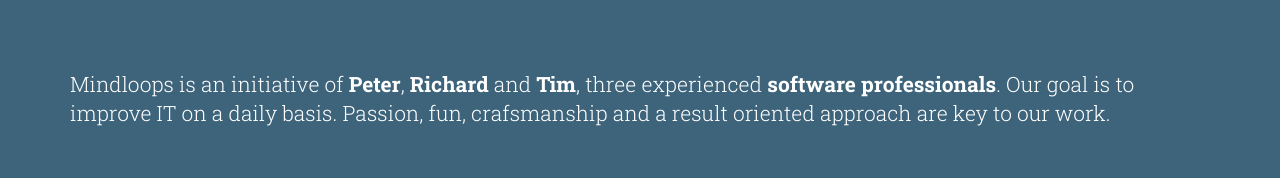
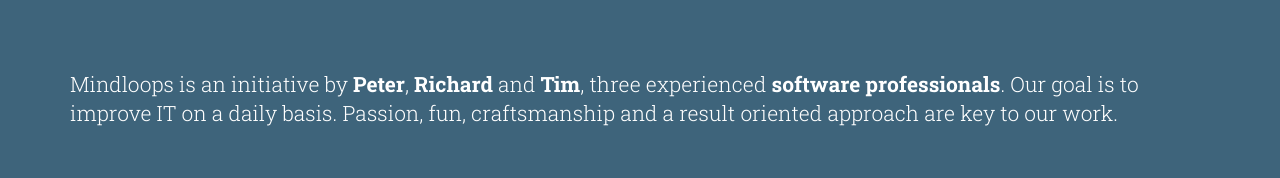
Before and after one commit to mindloops/mindloops.github.io, a plain HTML site: page index_en.html in a window 1280 px wide. Shown: the part 786-964 px from the top of the page. Drawn offline with nearby package versions, Linux system fonts and the light colour scheme; some packages are replaced by stand-ins of ours; a script that the page names is missing.

Commit message:
Fixed typo

```diff
--- a/index_en.html
+++ b/index_en.html
@@ -118,8 +118,8 @@
     <!-- About Section -->
     <section id="about">
         <div class="container">
-            <p class="lead">Mindloops is an initiative of <b>Peter</b>, <b>Richard</b> and <b>Tim</b>, three experienced <b>software professionals</b>.
-            Our goal is to improve IT on a daily basis. Passion, fun, crafsmanship and a result oriented approach are key to our work.</p>
+            <p class="lead">Mindloops is an initiative by <b>Peter</b>, <b>Richard</b> and <b>Tim</b>, three experienced <b>software professionals</b>.
+            Our goal is to improve IT on a daily basis. Passion, fun, craftsmanship and a result oriented approach are key to our work.</p>
         </div>
     </section>
 
```
